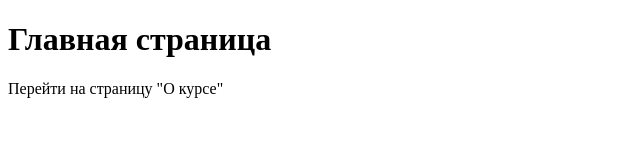
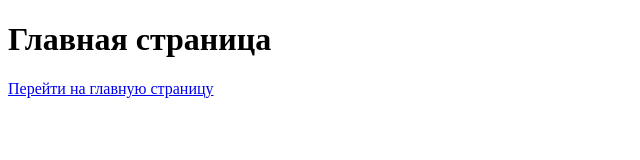
Before and after one commit to vladistyle2020/NewGit, a plain HTML site: page Index.html in a window 1280 px wide. Shown: the whole page, without its empty margins (0-640 px from the left). Drawn offline with Linux system fonts and the light colour scheme.

Commit message:
feat: changed the text of the link to the wrong one

```diff
--- a/Index.html
+++ b/Index.html
@@ -3,11 +3,11 @@
 <head>
     <meta charset="utf-8">
     <meta name="viewport" content="width=device-width, initial-scale=1.0">
-    <title>Курс - Git и GitHub</title>
+    <title>Новый курс - Git и GitHub</title>
 </head>
 <body>
     <h1>Главная страница</h1>
-    <a href="pages/about.html"></a>
-    Перейти на страницу "О курсе"
+    <a href="pages/about.html">
+    Перейти на главную страницу </a>
 </body>
 </html>
```
